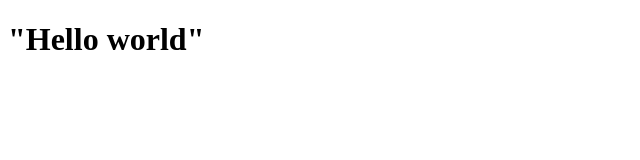
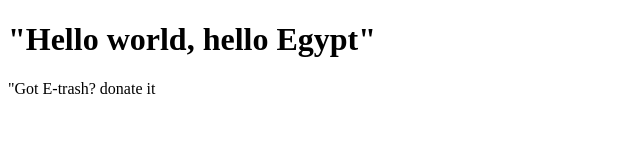
Before and after one commit to Yassin-Kortam2/gotetrash.github.io, a plain HTML site: page index.html in a window 1280 px wide. Shown: the whole page, without its empty margins (0-640 px from the left). Drawn offline with Linux system fonts and the light colour scheme.

Commit message:
Update index.html

```diff
--- a/index.html
+++ b/index.html
@@ -1,6 +1,7 @@
 <!DOCTYPE html>
 <html>
     <body>
-      <h1>"Hello world"</h1>
+      <h1>"Hello world, hello Egypt"</h1>
+        <p>"Got E-trash? donate it</p>
     </body>
 </html>
```
